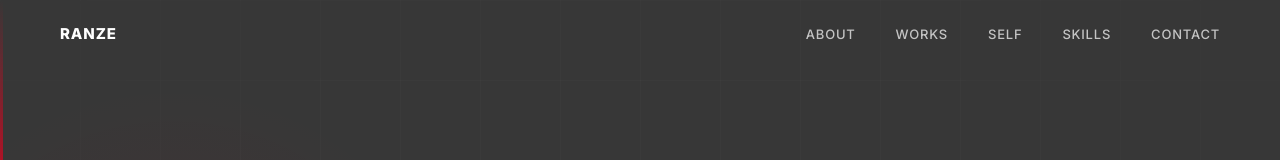
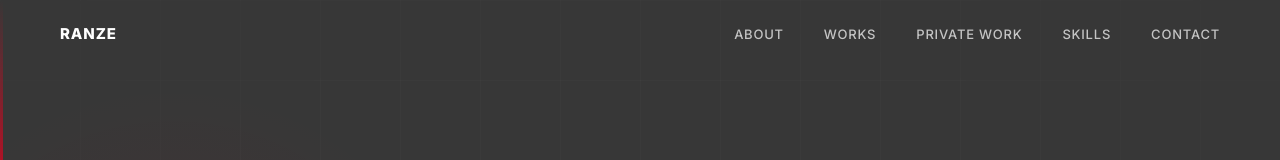
Before and after one commit to ranze256/portfolio, a website: page index.html in a window 1280 px wide. Shown: the top 160 px of the page. Drawn offline with Linux system fonts and the light colour scheme.

Commit message:
Rename Self nav and section label to Private Work

```diff
--- a/index.html
+++ b/index.html
@@ -33,7 +33,7 @@
       <ul class="nav-links">
         <li><a href="#about">About</a></li>
         <li><a href="#works">Works</a></li>
-        <li><a href="#selfmade">Self</a></li>
+        <li><a href="#selfmade">Private Work</a></li>
         <li><a href="#skills">Skills</a></li>
         <li><a href="#contact">Contact</a></li>
       </ul>
@@ -48,7 +48,7 @@
     <ul>
       <li><a href="#about">About</a></li>
       <li><a href="#works">Works</a></li>
-      <li><a href="#selfmade">Self</a></li>
+      <li><a href="#selfmade">Private Work</a></li>
       <li><a href="#skills">Skills</a></li>
       <li><a href="#contact">Contact</a></li>
     </ul>
@@ -150,7 +150,7 @@
   <section id="selfmade" class="section" style="padding-top: 0;">
     <div class="container">
       <div class="section-header">
-        <div class="section-label">Self-made</div>
+        <div class="section-label">Private Work</div>
         <h2 class="section-title">自主制作作品</h2>
       </div>
       <div class="works-grid" id="selfmade-grid">
```
